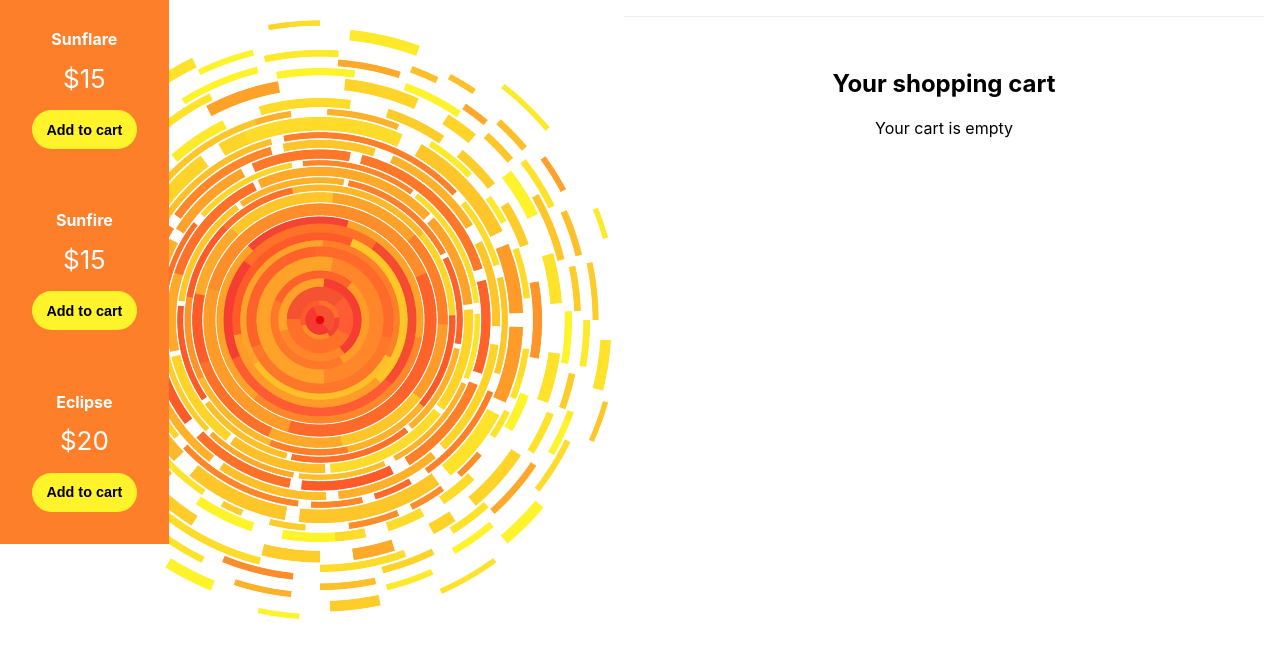
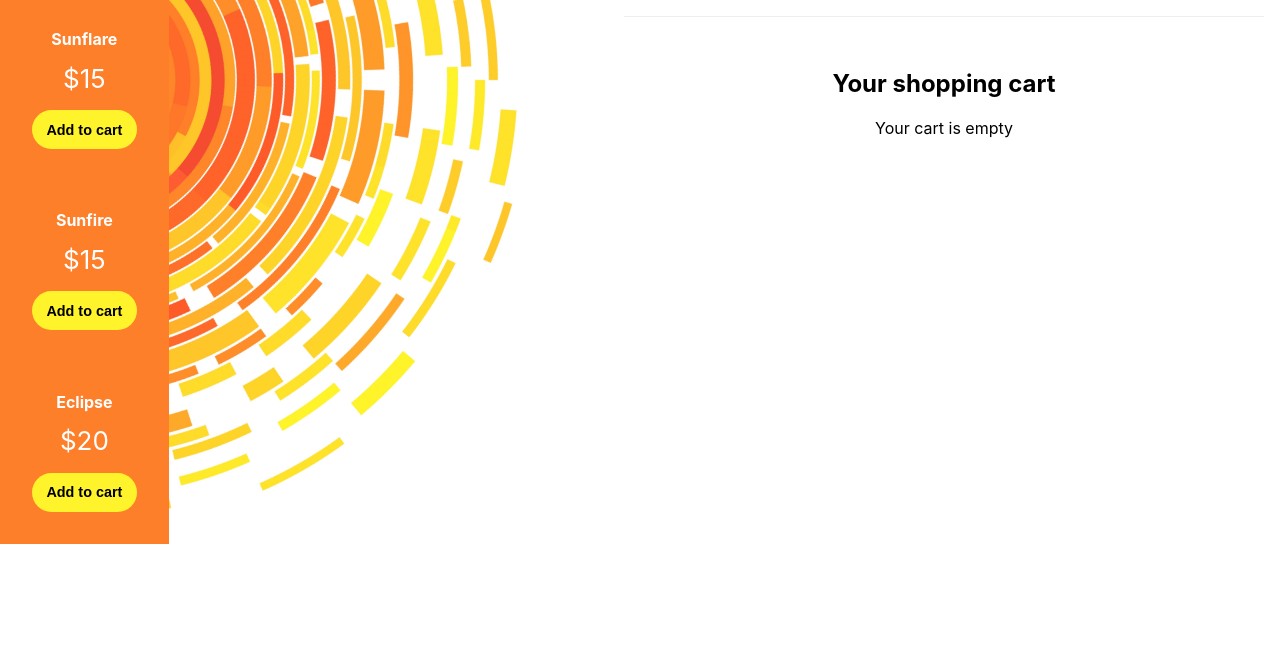
Before and after one commit to ctrachte/sunfire-webapp, a React (Create React App) app: page / in a window 1280 px wide. Shown: the top 658 px of the page. Built offline with nearby package versions, Linux system fonts and the light colour scheme; what react-stripe-elements would draw is missing.

Commit message:
adjust logo placement and CSS

```diff
--- a/src/App.css
+++ b/src/App.css
@@ -1,9 +1,9 @@
 .App-logo {
   animation: App-logo-spin infinite 50s linear;
   display: block;
-  margin-left: 0;
-  margin-right: auto;
-  width: 50%;
+  left: -50vmin;
+  top: -50vmin;
+  width: 75%;
   position: absolute;
   z-index:-1;
 }
```
